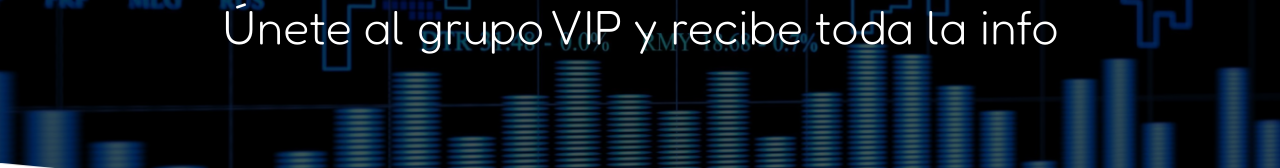
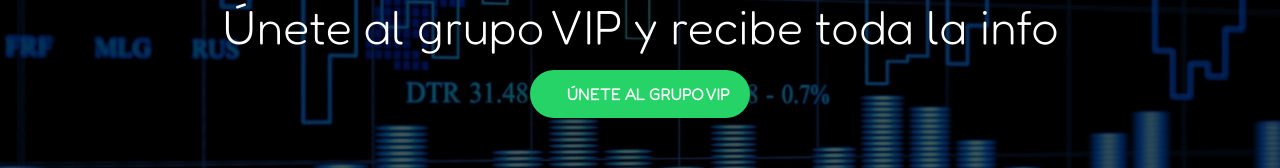
Before and after one commit to Lebim01/funnel-primecapital, a Next.js app: page / in a window 1280 px wide. Shown: the part 2170-2338 px from the top of the page. Built offline with nearby package versions, Linux system fonts and the light colour scheme.

Commit message:
boton vip

```diff
--- a/src/components/embudo.js
+++ b/src/components/embudo.js
@@ -10,6 +10,18 @@ const ColumnItem = ({ title, description, icon }) => (
         <span className='block w-full font-bold leading-loose text-xl text-center'>{title}</span>
         <span className='block leading-relaxed text-center mt-2'>{description}</span>
     </div>
+)
+
+const ButtonVIPGroup = () => (
+    <a
+        href="https://chat.whatsapp.com/HpAypFkMprbJ1vWkcMlIab"
+        className='btn-whatsapp rounded-full px-5 py-3 font-bold flex gap-4 items-center hover:scale-110 hover:bg-green-700 hover:cursor-pointer transition-transform'
+    >
+        <i className="text-lg fa-brands fa-whatsapp"></i>
+        <span>
+            ÚNETE AL GRUPO VIP
+        </span>
+    </a>
 )
 
 const Embudo = () => {
@@ -66,6 +78,7 @@ const Embudo = () => {
                 <div className='w-full flex flex-col items-center py-36 gap-5 my-24'>
                     <iframe className="w-4/6 h-2/3 aspect-video" frameBorder="0" allowFullScreen="1" allow="accelerometer; autoplay; clipboard-write; encrypted-media; gyroscope; picture-in-picture" title="YouTube video player" width="640" height="360" src="https://www.youtube.com/embed/SJRUjm7Wm9A?controls=1&amp;rel=0&amp;playsinline=0&amp;modestbranding=0&amp;autoplay=0&amp;enablejsapi=1&amp;origin=https%3A%2F%2Fsistemaforexautomatico.com&amp;widgetid=1"></iframe>
                     <TitleSection>Únete al grupo VIP y recibe toda la info</TitleSection>
+                    <ButtonVIPGroup />
                 </div>
                 <div className="elementor-shape elementor-shape-bottom" data-negative="false">
                     <svg xmlns="http://www.w3.org/2000/svg" viewBox="0 0 1000 100" preserveAspectRatio="none">
```
